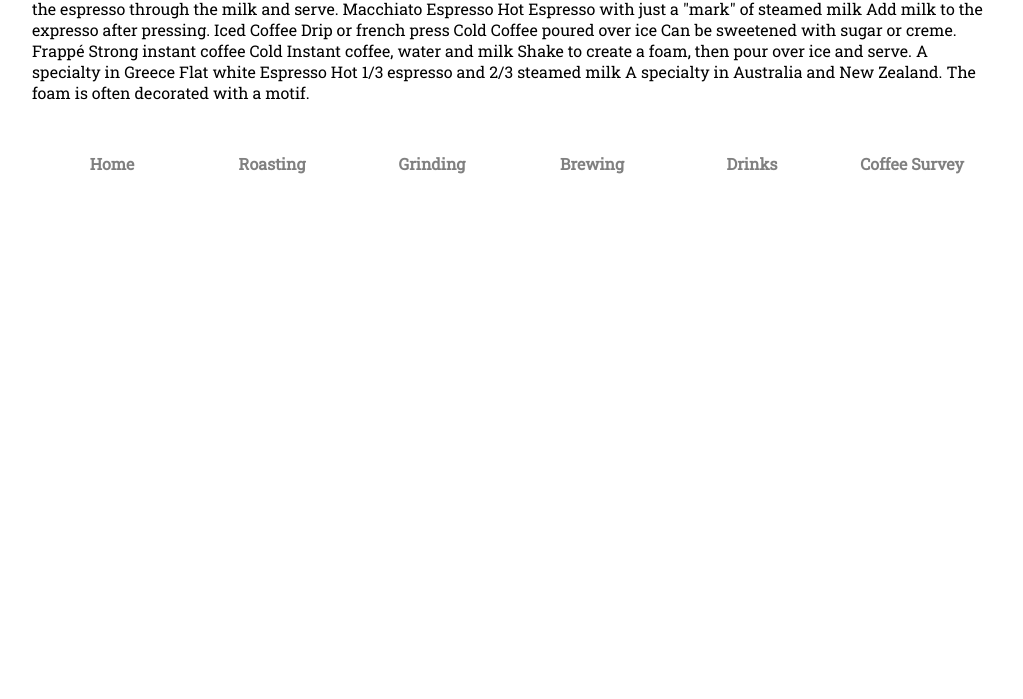
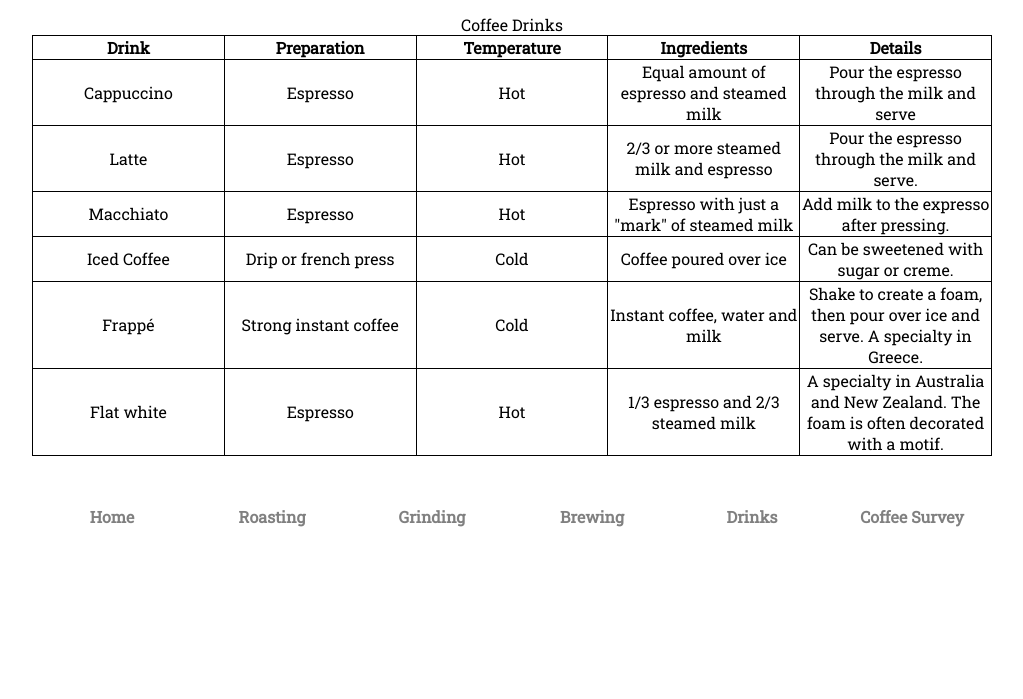
Before and after one commit to calvin639/htmlUdemyCourse, a plain HTML site: page Website_Project/drinks.html in a window 1280 px wide. Shown: the part 101-800 px from the top of the page, without its empty margins (128-1151 px from the left). Drawn offline with Linux system fonts and the light colour scheme.

Commit message:
Added section 6, and updated drinks page on website with a table

```diff
--- a/Website_Project/drinks.html
+++ b/Website_Project/drinks.html
@@ -18,49 +18,60 @@
 			<li><a href="survey.html">Coffee Survey</a></li>
 		</ul>
 		</nav>
-		Coffee Drinks
+		<h1>Drink Details</h1>
 
-		Drink
-		Preparation
-		Temperature
-		Ingredients
-		Details
-
-		Cappuccino
-		Espresso
-		Hot
-		Equal amount of espresso and steamed milk
-		Pour the espresso through the milk and serve
-
-		Latte
-		Espresso
-		Hot
-		2/3 or more steamed milk and espresso
-		Pour the espresso through the milk and serve.
-
-		Macchiato
-		Espresso
-		Hot
-		Espresso with just a "mark" of steamed milk
-		Add milk to the expresso after pressing.
-
-		Iced Coffee
-		Drip or french press
-		Cold
-		Coffee poured over ice
-		Can be sweetened with sugar or creme.
-
-		Frappé
-		Strong instant coffee
-		Cold
-		Instant coffee, water and milk
-		Shake to create a foam, then pour over ice and serve. A specialty in Greece
-
-		Flat white
-		Espresso
-		Hot
-		1/3 espresso and 2/3 steamed milk
-		A specialty in Australia and New Zealand. The foam is often decorated with a motif.
+		<table>
+			<caption>Coffee Drinks</caption>
+			<tr>
+				<th>Drink</th>
+				<th>Preparation</th>
+				<th>Temperature</th>
+				<th>Ingredients</th>
+				<th>Details</th>
+			</tr>
+			<tr>
+				<td>Cappuccino</td>
+				<td>Espresso</td>
+				<td>Hot</td>
+				<td>Equal amount of espresso and steamed milk</td>
+				<td>Pour the espresso through the milk and serve</td>
+			</tr>
+			<tr>
+				<td>Latte</td>
+				<td>Espresso</td>
+				<td>Hot</td>
+				<td>2/3 or more steamed milk and espresso</td>
+				<td>Pour the espresso through the milk and serve.</td>
+			</tr>
+			<tr>
+				<td>Macchiato</td>
+				<td>Espresso</td>
+				<td>Hot</td>
+				<td>Espresso with just a "mark" of steamed milk</td>
+				<td>Add milk to the expresso after pressing.</td>
+			</tr>
+			<tr>
+				<td>Iced Coffee</td>
+				<td>Drip or french press</td>
+				<td>Cold</td>
+				<td>Coffee poured over ice</td>
+				<td>Can be sweetened with sugar or creme.</td>
+			</tr>
+			<tr>
+				<td>Frappé</td>
+				<td>Strong instant coffee</td>
+				<td>Cold</td>
+				<td>Instant coffee, water and milk</td>
+				<td>Shake to create a foam, then pour over ice and serve. A specialty in Greece.</td>
+			</tr>
+			<tr>
+				<td>Flat white</td>
+				<td>Espresso</td>
+				<td>Hot</td>
+				<td>1/3 espresso and 2/3 steamed milk</td>
+				<td>A specialty in Australia and New Zealand. The foam is often decorated with a motif.</td>
+			</tr>
+		<table>
 		<footer>
 		<nav>
 		<ul>
--- a/Website_Project/styles.css
+++ b/Website_Project/styles.css
@@ -81,3 +81,12 @@ footer nav a:link, footer nav a:visited{
 footer nav a:hover{
 	color:black;
 }
+td, th{
+	border:1px solid black;
+	width:20%;
+	text-align:center;
+	paddin:5px;
+}
+table{
+	border-collapse:collapse;
+}
```
Also changed, not shown: Section_6_Tables/tables-sample.html (added, +67 -0 lines).
